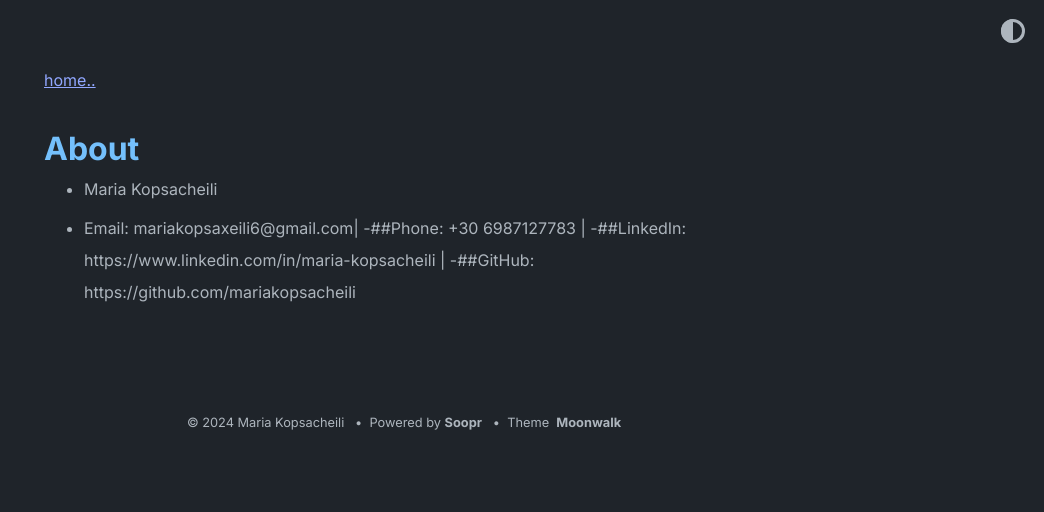
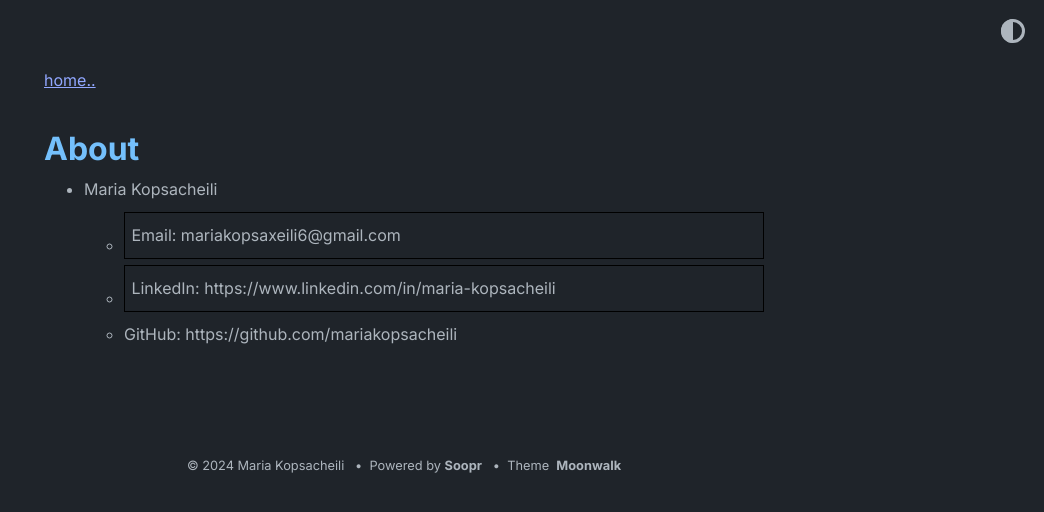
Before and after one commit to mariakopsacheili/mariakopsacheili.github.io, a Jekyll site: the page built from about.md, in a window 1280 px wide. Shown: the top 512 px of the page, without its empty margins (236-1280 px from the left). Built offline with Jekyll 4.4.1, drawn with Linux system fonts in a browser that asks for light colours.

Commit message:
Update about.md

```diff
--- a/about.md
+++ b/about.md
@@ -4,7 +4,6 @@ title: About
 ---
 
 - Maria Kopsacheili
-- Email: mariakopsaxeili6@gmail.com|
--##Phone: +30 6987127783 |
--##LinkedIn: https://www.linkedin.com/in/maria-kopsacheili |
--##GitHub: https://github.com/mariakopsacheili
+  - Email: mariakopsaxeili6@gmail.com|
+  - LinkedIn: https://www.linkedin.com/in/maria-kopsacheili |
+  - GitHub: https://github.com/mariakopsacheili
```
